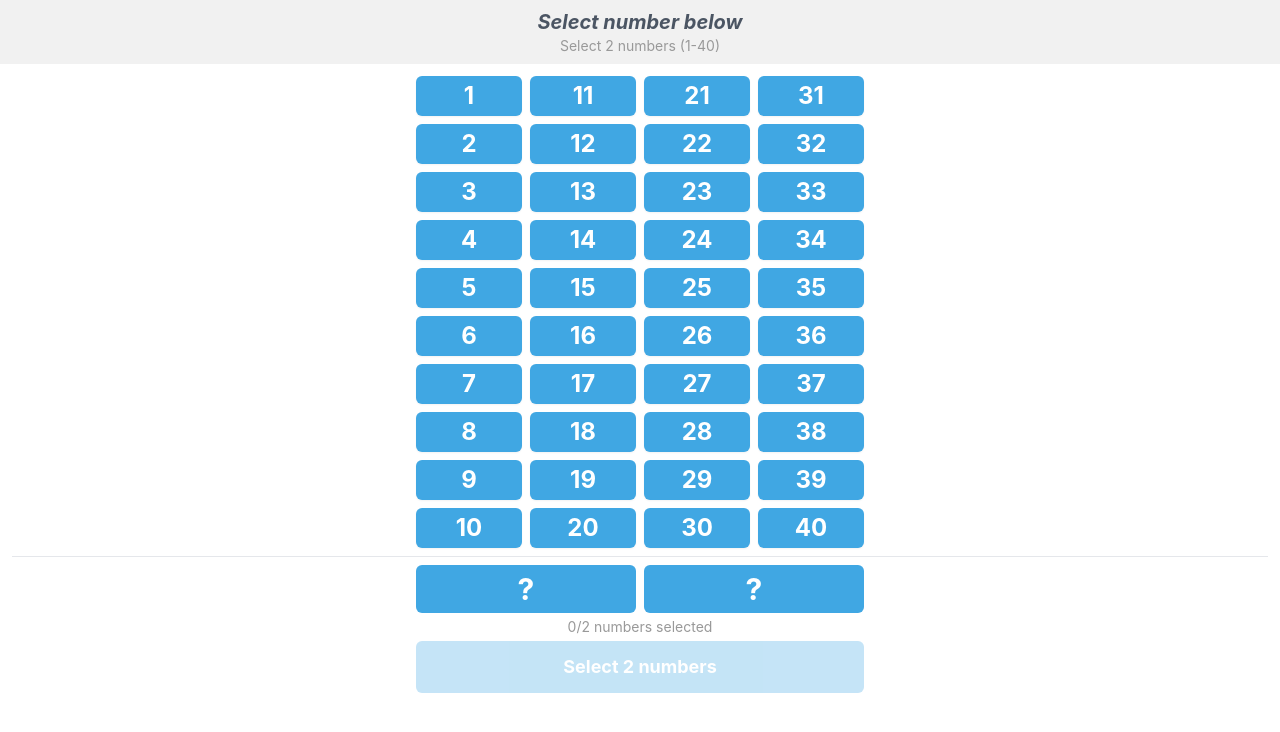
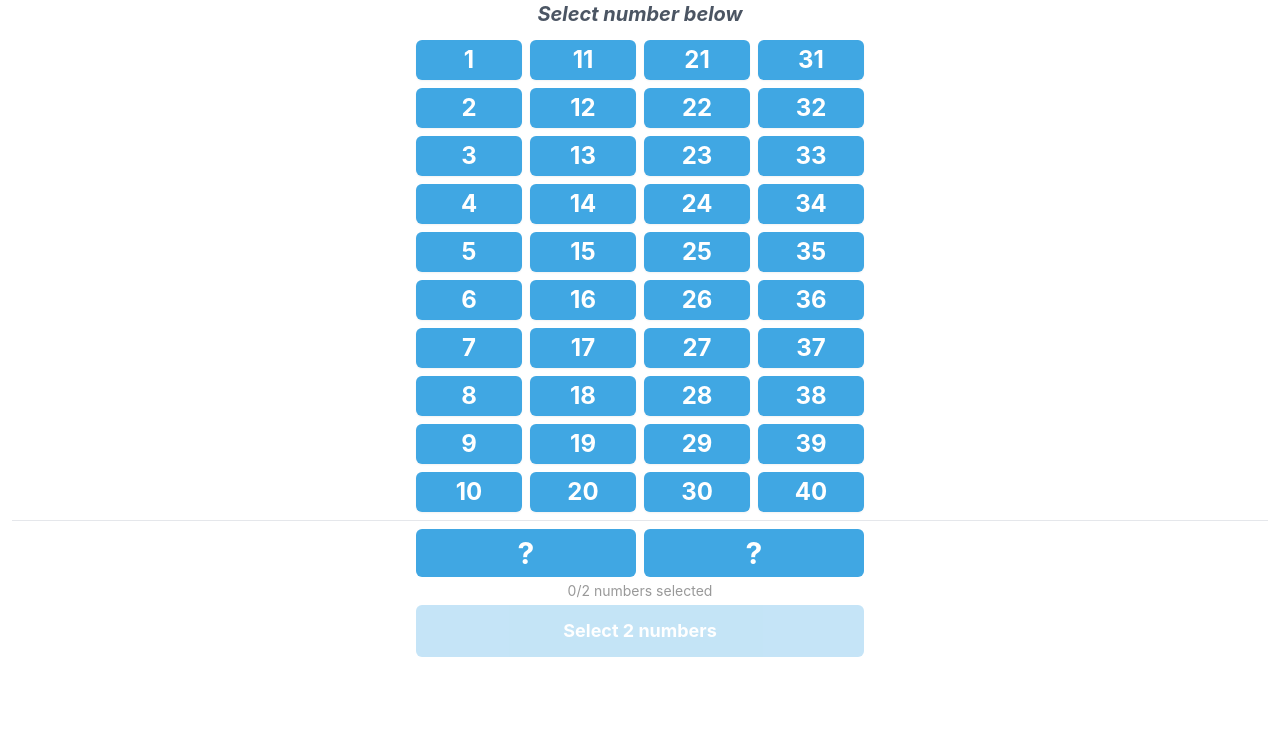
Before and after one commit to chheunseangmeng/Number-Bot, a Vue app: page / in a window 1280 px wide. Shown: the top 732 px of the page. Built offline with nearby package versions, Linux system fonts and the light colour scheme.

Commit message:
Updated clean header

```diff
--- a/src/views/HomeView.vue
+++ b/src/views/HomeView.vue
@@ -1,13 +1,13 @@
 <template>
   <div class="min-h-screen flex flex-col bg-[var(--tg-theme-bg-color)]">
     <!-- Header -->
-    <header class="p-2 text-center bg-[var(--tg-theme-secondary-bg-color)]">
-      <h1 class="text-xl font-bold text-gray-600 italic text-[var(--tg-theme-text-color)]">
+    <header class="text-center">
+      <h1 class="text-xl font-bold text-gray-600 italic">
         Select number below
       </h1>
-      <p class="text-sm text-[var(--tg-theme-hint-color)]">
+      <!-- <p class="text-sm text-[var(--tg-theme-hint-color)]">
         Select 2 numbers (1-40)
-      </p>
+      </p> -->
 
 
       <div
```
